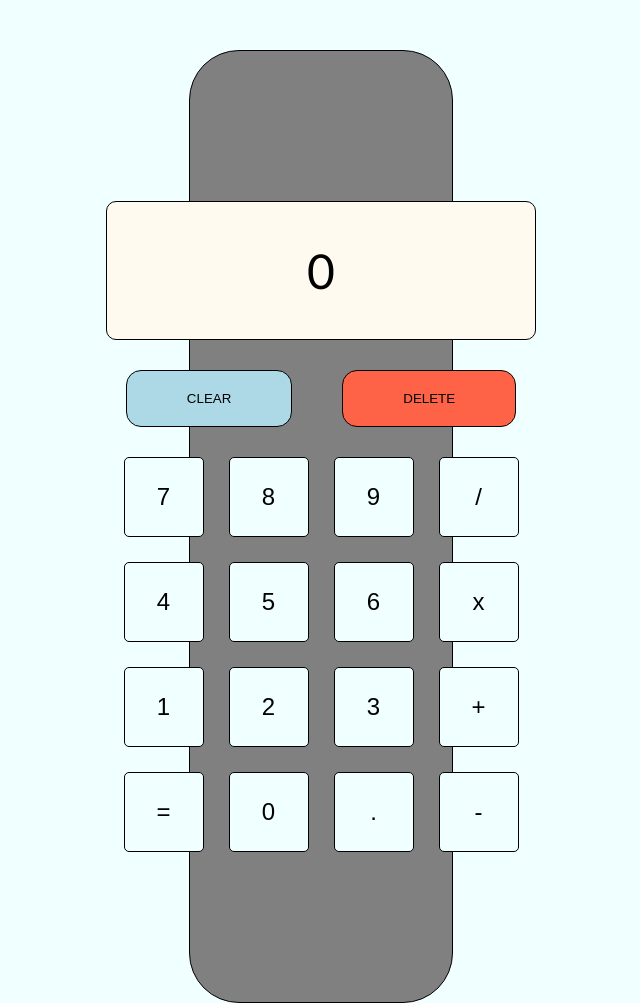
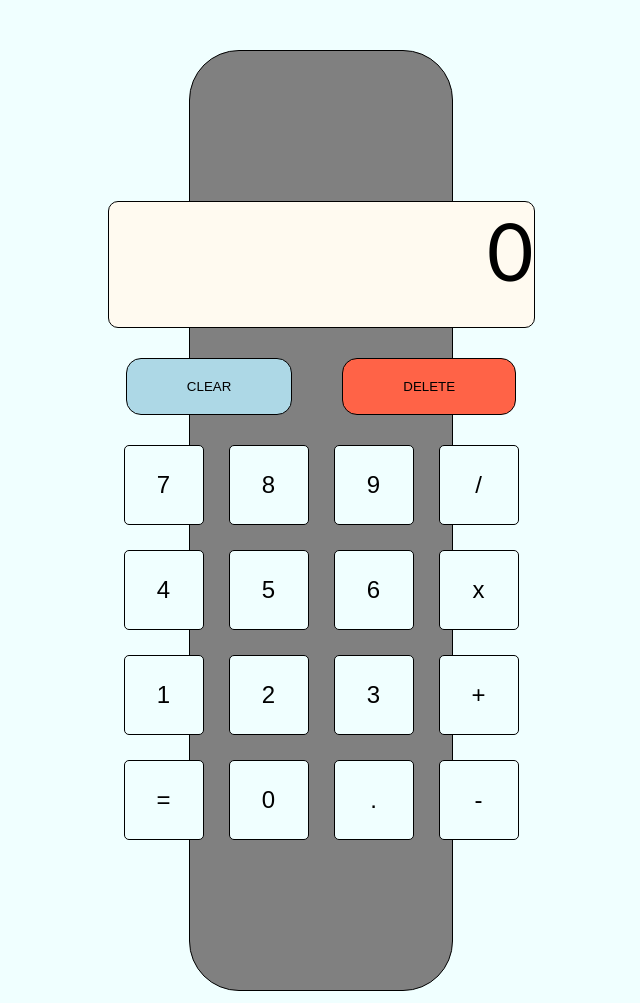
Before and after one commit to kidusf/calculator, a plain HTML site: page index.html in a window 1280 px wide. Shown: the whole page, without its empty margins (319-959 px from the left). Drawn offline with Linux system fonts and the light colour scheme.

Commit message:
fixed screen and alignment of number

```diff
--- a/style.css
+++ b/style.css
@@ -26,15 +26,15 @@ body{
     display:flex;
     border-radius: 10px;
     background-color:floralwhite;
-    padding: 40px 200px;
     border: 1px solid black;
    justify-content: flex-end;
-   width: initial;
-   height: initial;
+    box-sizing: border-box;
+    width: 427px;
+    height: 127px;
 
 }
 #answer{
-    font-size: 48px;
+    font-size: 80px;
     vertical-align: bottom;
 }
 .buttons{
```
